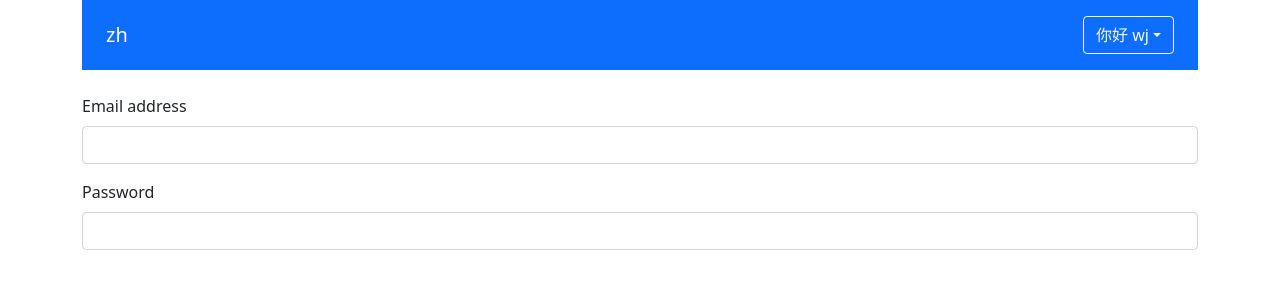
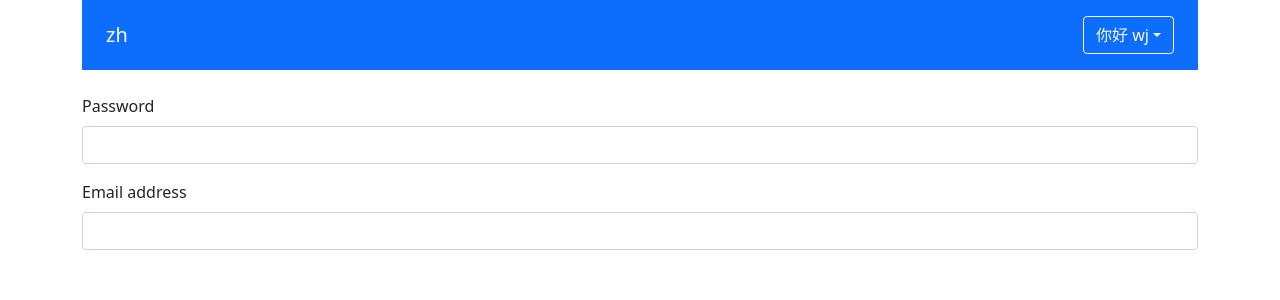
Before and after one commit to 776A0A/zh, a Vue app: page / in a window 1280 px wide. Shown: the top 300 px of the page. Built offline with nearby package versions, Linux system fonts and the light colour scheme.

Commit message:
feat(ValidateInput.vue): 使用ValidateInput替换原来的代码

```diff
--- a/src/App.vue
+++ b/src/App.vue
@@ -3,22 +3,6 @@
         <global-header :user="currentUser" />
         <!-- <column-list :list="list" /> -->
         <form>
-            <div class="mb-3">
-                <label for="exampleInputEmail1" class="form-label">
-                    Email address
-                </label>
-                <input
-                    type="email"
-                    class="form-control"
-                    id="exampleInputEmail1"
-                    aria-describedby="emailHelp"
-                    v-model="val"
-                    @blur="validateEmail"
-                />
-                <div id="emailHelp" class="form-text" v-if="error">
-                    {{ message }}
-                </div>
-            </div>
             <div class="mb-3">
                 <label for="exampleInputPassword1" class="form-label">
                     Password
@@ -29,6 +13,12 @@
                     id="exampleInputPassword1"
                 />
             </div>
+            <div class="mb-3">
+                <label for="exampleInputPassword1" class="form-label">
+                    Email address
+                </label>
+                <validate-input :rules="emailRules" />
+            </div>
         </form>
     </div>
 </template>
@@ -38,6 +28,7 @@ import { defineComponent, reactive, toRefs } from 'vue'
 import 'bootstrap/dist/css/bootstrap.min.css'
 import ColumnList, { ColumnPorps } from './components/ColumnList.vue'
 import GlobalHeader, { UserProps } from '@/components/GlobalHeader.vue'
+import ValidateInput, { RulesProp } from '@/components/ValidateInput.vue'
 
 const currentUser: UserProps = {
     isLogin: true,
@@ -45,7 +36,7 @@ const currentUser: UserProps = {
 }
 
 export default defineComponent({
-    components: { GlobalHeader },
+    components: { GlobalHeader, ValidateInput },
     setup() {
         const list: ColumnPorps[] = [
             {
@@ -76,25 +67,22 @@ export default defineComponent({
             },
         ]
 
+        const emailRules: RulesProp = [
+            { type: 'required', message: 'Can not be empty' },
+            { type: 'email', message: 'Should be valid Email' },
+        ]
+
         const emailRef = reactive({
             val: '',
             error: false,
             message: '',
         })
-        const validateEmail = () => {
-            if (emailRef.val.trim() === '') {
-                emailRef.error = true
-                emailRef.message = 'Can not be empty'
-            } else if (!/\w+@\w+\.\w+/.test(emailRef.val)) {
-                emailRef.error = true
-                emailRef.message = 'Should be valid Email'
-            } else {
-                emailRef.error = false
-                emailRef.message = ''
-            }
+
+        return {
+            list,
+            currentUser,
+            emailRules,
         }
-
-        return { list, currentUser, ...toRefs(emailRef), validateEmail }
     },
 })
 </script>
--- /dev/null
+++ b/src/components/ValidateInput.vue
@@ -0,0 +1,71 @@
+<template>
+    <div class="validate-input-container pb-3">
+        <input
+            type="text"
+            class="form-control"
+            :class="{ 'is-invalid': inputRef.error }"
+            v-model="inputRef.val"
+            @blur="validater"
+        />
+        <span class="invalid-feedback" v-if="inputRef.error">
+            {{ inputRef.message }}
+        </span>
+    </div>
+</template>
+
+<script lang="ts">
+import { defineComponent, PropType, reactive } from 'vue'
+
+const emailReg = /\w+@\w+\.\w+/
+
+interface RuleProp {
+    type: 'required' | 'email'
+    message: string
+}
+
+export type RulesProp = RuleProp[]
+
+export default defineComponent({
+    name: 'ValidateInput',
+    props: {
+        rules: Array as PropType<RulesProp>,
+    },
+    setup(props) {
+        const inputRef = reactive({
+            val: '',
+            error: false,
+            message: '',
+        })
+
+        const validater = () => {
+            if (!props.rules) return
+
+            const passed = props.rules.every(rule => {
+                let passed = true
+                inputRef.message = rule.message
+
+                switch (rule.type) {
+                    case 'required':
+                        passed = inputRef.val.trim() !== ''
+                        break
+                    case 'email':
+                        passed = emailReg.test(inputRef.val)
+                        break
+                    default:
+                        // eslint-disable-next-line @typescript-eslint/no-unused-vars
+                        const n: never = rule.type
+                        break
+                }
+
+                return passed
+            })
+
+            inputRef.error = !passed
+        }
+
+        return { inputRef, validater }
+    },
+})
+</script>
+
+<style lang="less"></style>
```
